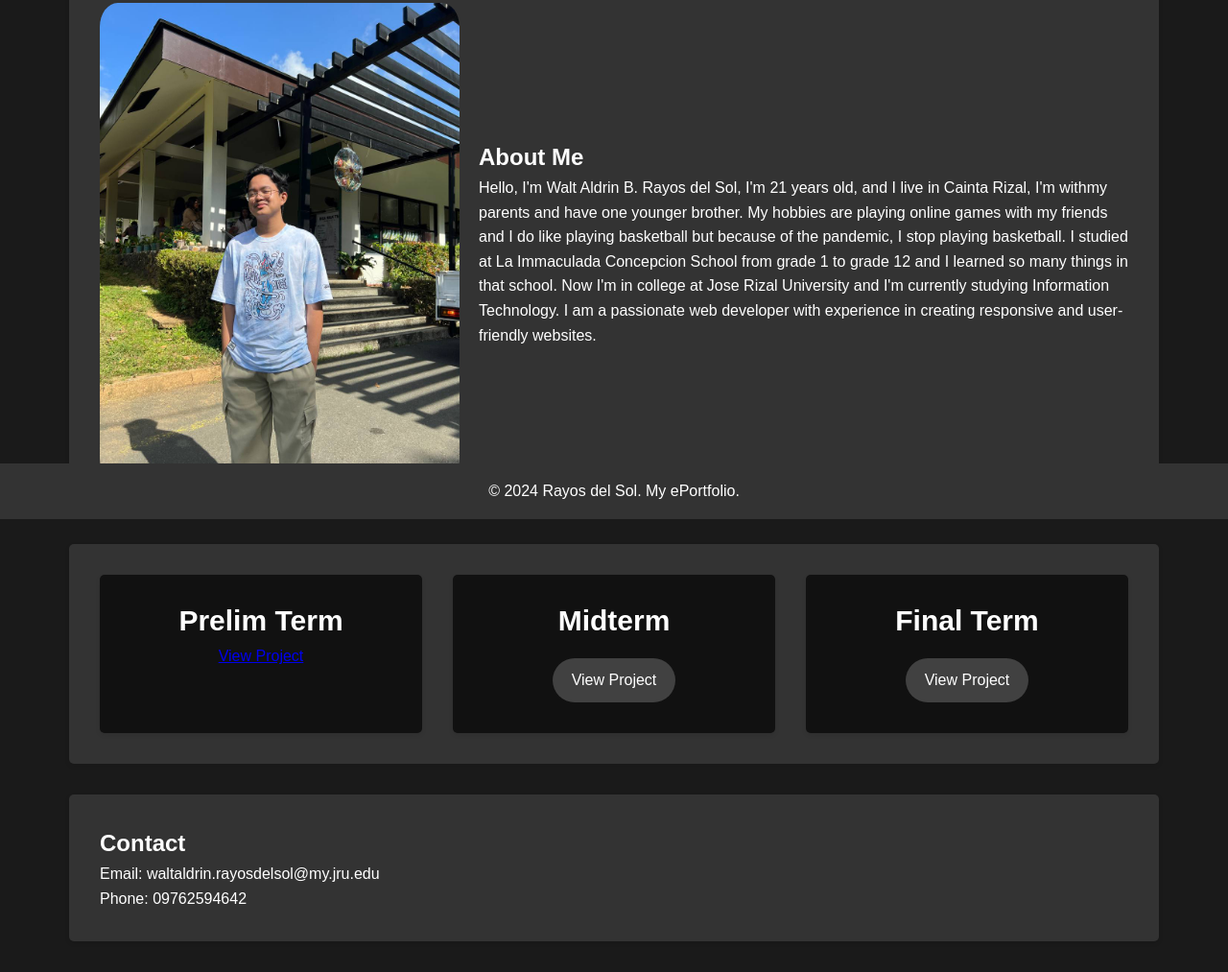
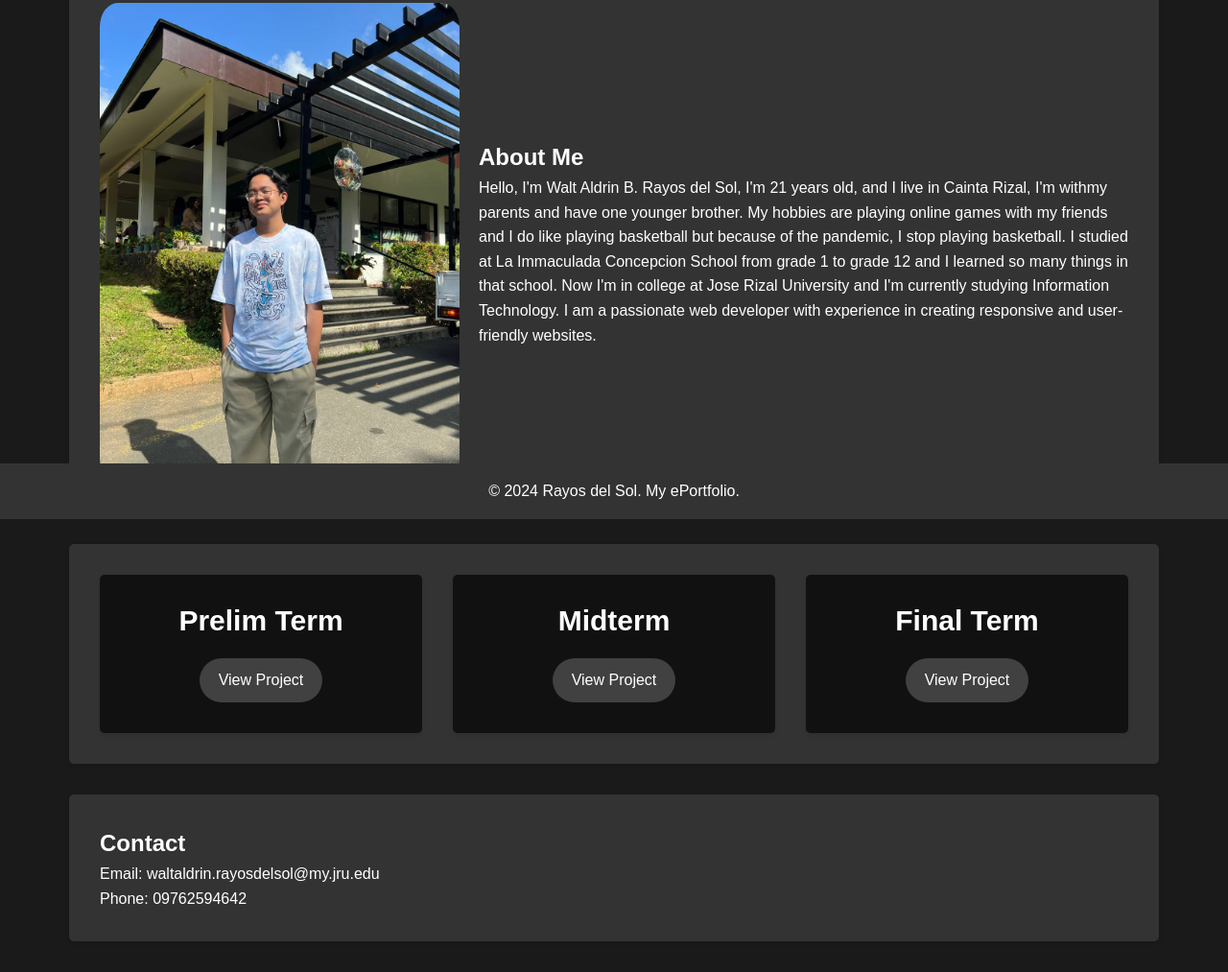
Before and after one commit to WDrin/ePortfolio---ITE-4, a plain HTML site: page index.html in a window 1280 px wide. Shown: the part 259-1272 px from the top of the page at 96% size. Drawn offline with Linux system fonts and the light colour scheme.

Commit message:
Update index.html

```diff
--- a/index.html
+++ b/index.html
@@ -186,7 +186,7 @@
                     <h3 style="font-size: 30px;">Prelim Term</h3>
                     <!--<p>Description of project 1</p>-->
                     <!--<a href="D:/cursor/project1.html" class="view-project-button">View Project</a>-->
-                    <a href="https://github.com/WDrin/ePortfolio---ITE-4.git/ePortfolio---ITE-4/project1.html" title="Prelim">View Project</a>
+                    <a href="https://github.com/WDrin/ePortfolio---ITE-4.git/ePortfolio---ITE-4/project1.html" class="view-project-button" title="Prelim">View Project</a>
                 </div>
                 <div class="project-card">
                     <h3 style="font-size: 30px;">Midterm</h3>
```
